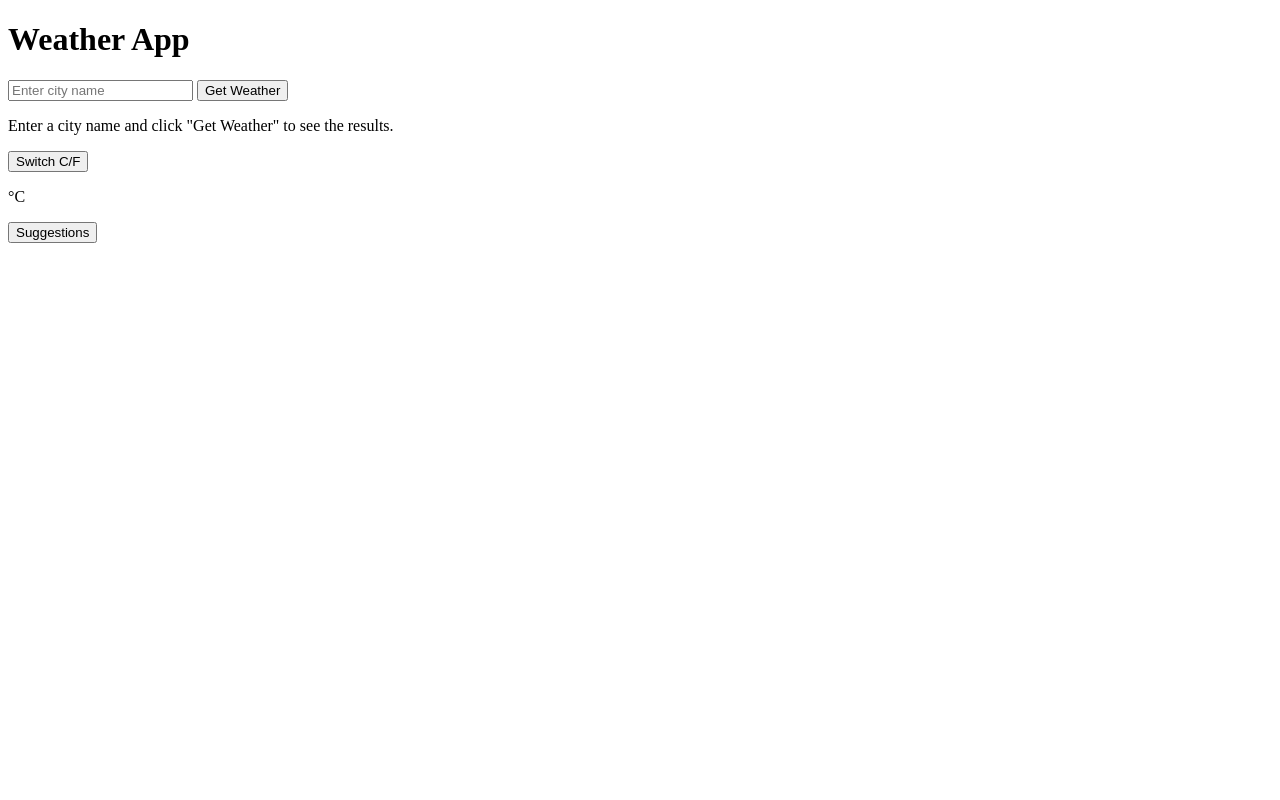
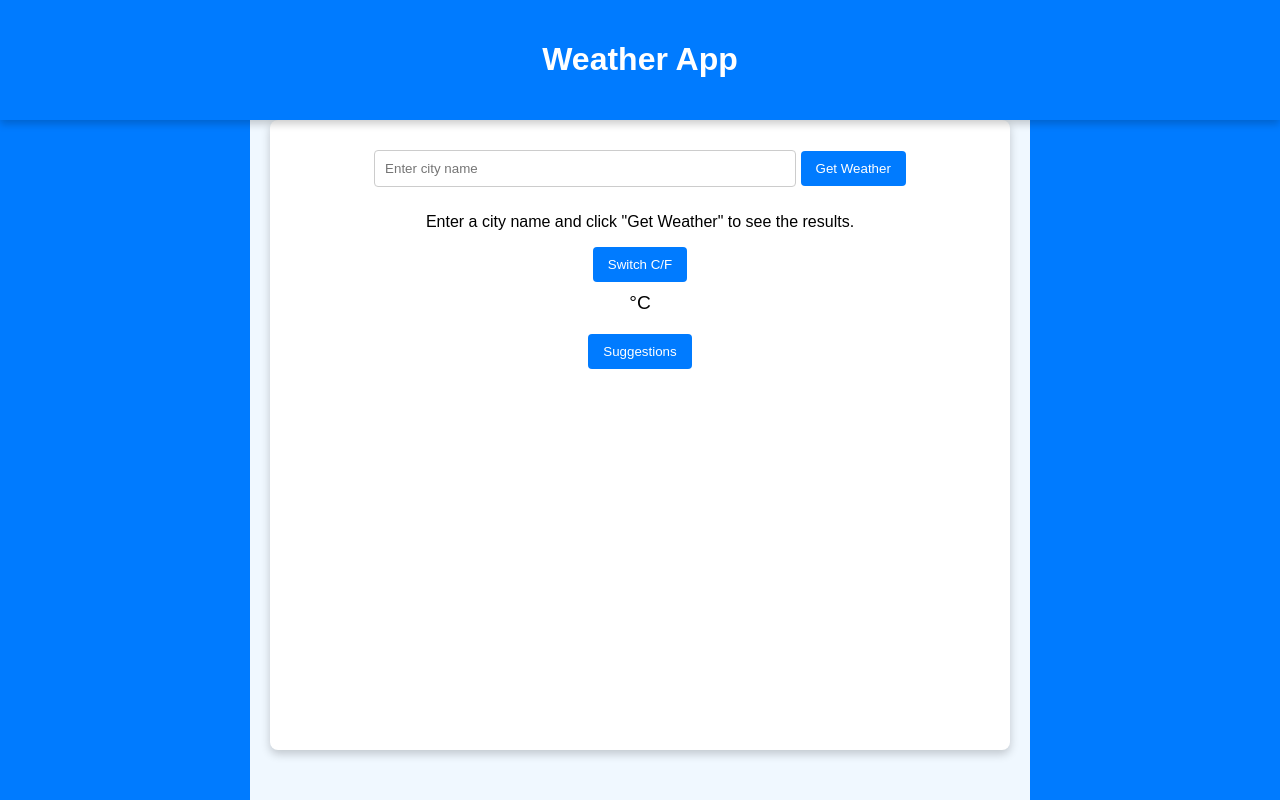
Before and after one commit to JaredWensley/CIS-375-Final-Project, a plain HTML site: page index.html in a window 1280 px wide. Drawn offline with Linux system fonts and the light colour scheme.

Commit message:
first basic UI structure.

```diff
--- a/index.html
+++ b/index.html
@@ -3,11 +3,18 @@
 <head>
     <meta charset="UTF-8">
     <meta name="viewport" content="width=device-width, initial-scale=1.0">
+    <link rel="stylesheet" href="styles/main.css">
     <script src="scripts/main.js"></script>
     <title>Weather App</title>
 </head>
 <body>
+    <div class="header">
         <h1>Weather App</h1>
+    </div>
+    <div class="layout">
+        <div class="left-column"></div>
+
+        <div class="container">
             <div>
                 <input type="text" id="city" placeholder="Enter city name" />
                 <button onclick="getWeather()">Get Weather</button>
@@ -16,12 +23,16 @@
             <div id="weather">
                 <p>Enter a city name and click "Get Weather" to see the results.</p>
             </div>
-    <button onclick="switchDeg()">Switch C/F</button><p id="degreeType">°C</p>
 
+            <button onclick="switchDeg()">Switch C/F</button>
+            <p id="degreeType">°C</p>
 
             <div id="suggestions">
                 <button onclick="displaySuggestions()">Suggestions</button>
             </div>
+        </div>
 
+        <div class="right-column"></div>
+    </div>
 </body>
 </html>
--- a/scripts/main.js
+++ b/scripts/main.js
@@ -17,7 +17,36 @@ class Weather {
         this.isRaining = this.conditions.includes("rain") || data.rain;
         this.isSnowing = this.conditions.includes("snow");
         this.iceRain = this.isRaining && this.tempC <= 0;
+
+
+        const header = document.querySelector(".header");
+        const leftCol = document.querySelector(".left-column");
+        const rightCol = document.querySelector(".right-column");
+
+        if(this.isSnowing){
+            header.style.backgroundColor = "#ADD8E6";
+            leftCol.style.backgroundColor = "#ADD8E6";
+            rightCol.style.backgroundColor = "#ADD8E6";
+        } else if (this.isRaining) {
+            // Rain color: gray
+            header.style.backgroundColor = "#A9A9A9";
+            leftCol.style.backgroundColor = "#A9A9A9";
+            rightCol.style.backgroundColor = "#A9A9A9";
+        } else if (this.iceRain) {
+            // Ice rain color: light cyan
+            header.style.backgroundColor = "#E0FFFF";
+            leftCol.style.backgroundColor = "#E0FFFF";
+            rightCol.style.backgroundColor = "#E0FFFF";
+        } else {
+            // Default color: blue
+            header.style.backgroundColor = "#007BFF";
+            leftCol.style.backgroundColor = "#007BFF";
+            rightCol.style.backgroundColor = "#007BFF";
+        }
+
+
     }
+
 
     toFahrenheit(tempC) {
         return tempC * 1.8 + 32;
--- a/styles/main.css
+++ b/styles/main.css
@@ -0,0 +1,121 @@
+/* Full-width header styling */
+.header {
+    width: 100%;
+    background-color: #007BFF; /* Blue background */
+    color: white;
+    text-align: center;
+    padding: 20px 0;
+    position: fixed;
+    top: 0;
+    left: 0;
+    box-shadow: 0px 4px 8px rgba(0, 0, 0, 0.2);
+    z-index: 10;
+}
+
+/* Layout styling for the body */
+body {
+    margin: 0;
+    padding: 0;
+    display: flex;
+    flex-direction: column;
+    font-family: Arial, sans-serif;
+    background-color: #f0f8ff; /* Light blue background */
+}
+
+/* Layout container */
+.layout {
+    display: flex;
+    margin-top: 70px; /* Space below the fixed header */
+    height: calc(100vh - 70px); /* Full height minus the header */
+    width: 100%;
+}
+
+/* Left and right columns */
+.left-column,
+.right-column {
+    width: 250px; /* Fixed width equal to the header's height */
+    background-color: #007BFF; /* Light gray color */
+    height: calc(100vh - 70px); /* Full height minus the header */
+    position: relative;
+}
+
+.container {
+    flex-grow: 1; /* Dynamically adjust size based on available space */
+    margin: 50px 20px; /* Keep some space between the container and columns */
+    background: #ffffff;
+    padding: 20px;
+    border-radius: 8px;
+    box-shadow: 0px 4px 10px rgba(0, 0, 0, 0.2);
+    text-align: center;
+    max-width: 100%; /* Prevent overflow */
+}
+
+/* Adjust inputs and buttons for better alignment */
+input {
+    padding: 10px;
+    margin: 10px 0;
+    border: 1px solid #ccc;
+    border-radius: 4px;
+    width: 95%;
+    max-width: 400px;
+}
+
+button {
+    background-color: #007BFF;
+    color: white;
+    padding: 10px 15px;
+    border: none;
+    border-radius: 4px;
+    cursor: pointer;
+}
+
+button:hover {
+    background-color: #0056b3;
+}
+
+
+
+
+
+
+
+
+
+
+
+
+
+
+
+
+
+
+
+
+
+
+
+
+
+
+
+
+
+
+
+
+
+
+
+
+
+/* Degree type styling */
+#degreeType {
+    font-size: 1.2rem;
+    margin-top: 10px;
+}
+
+/* Style the suggestions section */
+#suggestions {
+    margin-top: 20px;
+}
```
Lines whose indentation alone changed are shown as unchanged.
